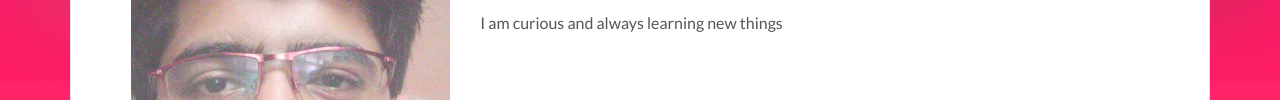
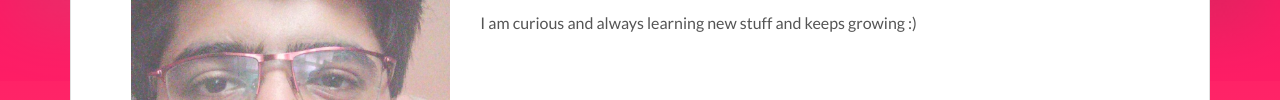
Before and after one commit to Manish3212/MY-PORTFOLIO.github.io, a plain HTML site: page index.html in a window 1280 px wide. Shown: the part 479-579 px from the top of the page. Drawn offline with nearby package versions, Linux system fonts and the light colour scheme.

Commit message:
Update index.html

```diff
--- a/index.html
+++ b/index.html
@@ -53,7 +53,7 @@
                  I have adequate experience to build websites.<br>
                  html5,css,bootstrap4,javascript,jquery.
               </p>
-              <p >I am curious and always learning new things </p>
+              <p >I am curious and always learning new stuff and keeps growing :) </p>
 
               </div>
             </div>
```
